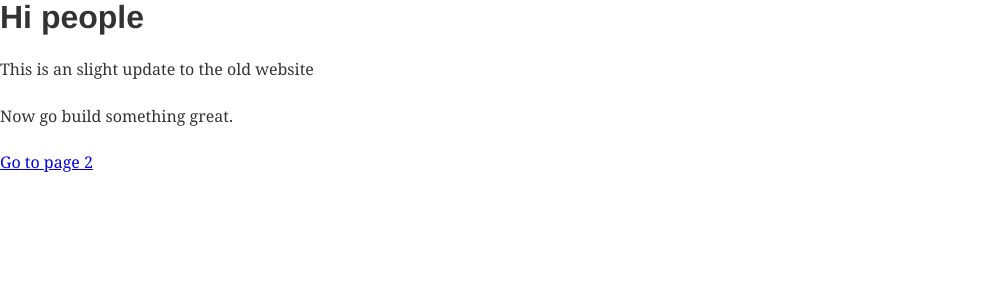
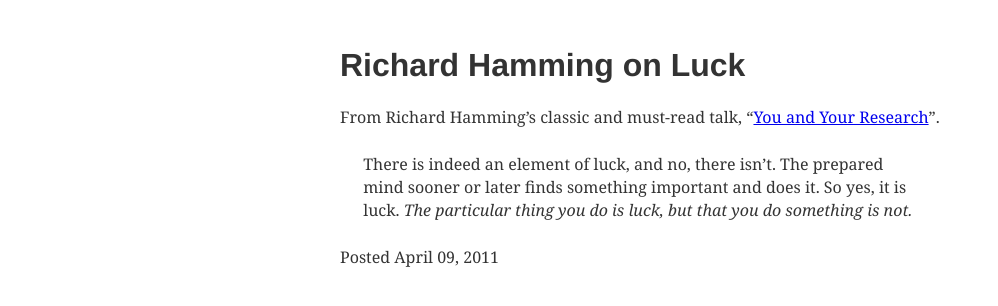
Before and after one commit to Sluthsaber95/developer-portfolio, a Gatsby site: page / in a window 1280 px wide. Shown: the whole page, without its empty margins (0-998 px from the left). Built offline with nearby package versions, Linux system fonts and the light colour scheme; Gatsby itself is replaced by a stand-in of ours.

Commit message:
Feature pages index.js changed content
The content here will be used as a placeholder for the website landing page, waiting on further development

```diff
--- a/src/pages/index.js
+++ b/src/pages/index.js
@@ -1,13 +1,26 @@
-import React from 'react'
-import Link from 'gatsby-link'
+import React from "react"
+import Link from "gatsby-link"
 
-const IndexPage = () => (
-  <div>
-    <h1>Hi people</h1>
-    <p>This is an slight update to the old website</p>
-    <p>Now go build something great.</p>
-    <Link to="/page-2/">Go to page 2</Link>
+export default () =>
+  <div style={{ margin: '3rem auto', maxWidth: 600 }}>
+    <h1>Richard Hamming on Luck</h1>
+    <div>
+      <p>
+        From Richard Hamming’s classic and must-read talk, “<a href="http://www.cs.virginia.edu/~robins/YouAndYourResearch.html">
+          You and Your Research
+        </a>”.
+      </p>
+      <blockquote>
+        <p>
+          There is indeed an element of luck, and no, there isn’t. The prepared
+          mind sooner or later finds something important and does it. So yes, it
+          is luck.{" "}
+          <em>
+            The particular thing you do is luck, but that you do something is
+            not.
+          </em>
+        </p>
+      </blockquote>
+    </div>
+    <p>Posted April 09, 2011</p>
   </div>
-)
-
-export default IndexPage
```
